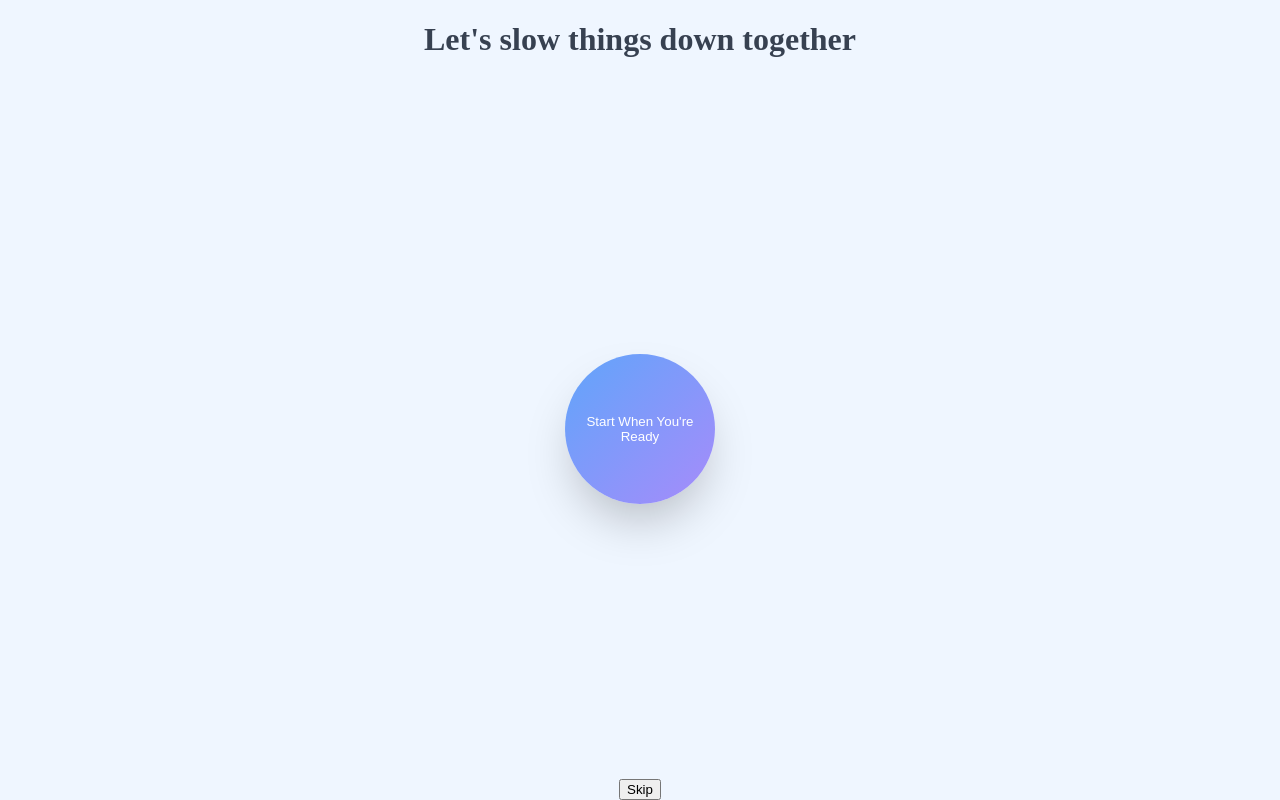
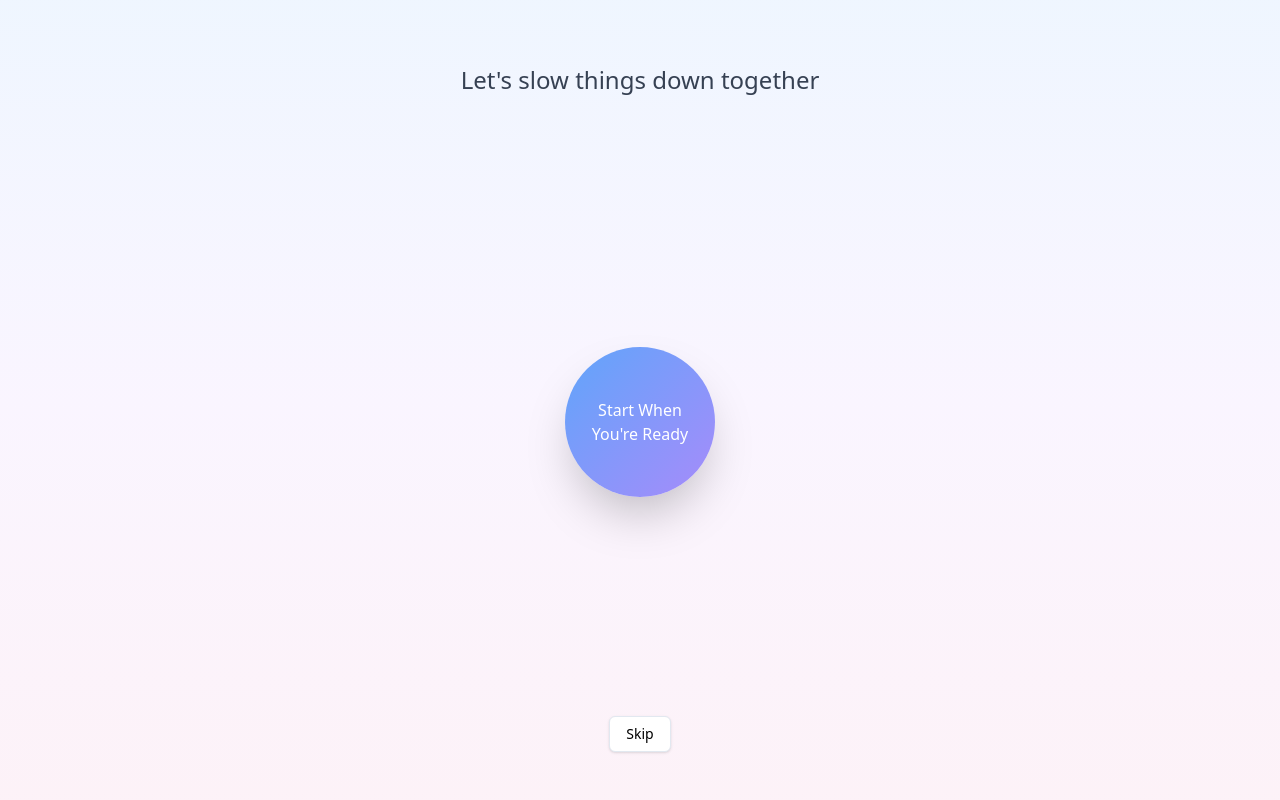
Before and after one commit to travissaylor/here-with-you, a Next.js app: page / in a window 1280 px wide. Built offline with nearby package versions, Linux system fonts and the light colour scheme.

Commit message:
Add shadcn, use button component, and fix breathing

```diff
--- a/src/components/ui/BreathingCircle.tsx
+++ b/src/components/features/BreathingCircle.tsx
@@ -47,16 +47,11 @@
   return (
     <div className="relative flex items-center justify-center w-full min-h-[400px]">
       {!isAnimating ? (
-        // <button
-        //   onClick={handleStart}
-        //   className="px-12 py-5 text-xl font-light text-gray-700 bg-white/90 backdrop-blur-sm rounded-full hover:bg-white transition-all shadow-md hover:shadow-lg active:scale-95"
-        // >
-        //   Start when you&apos;re ready
-        // </button>
         <button
           className="flex justify-center items-center"
           onClick={handleStart}
           style={{
+            padding: '20px',
             color: 'white',
             border: 0,
             width: '150px',
--- a/src/components/screens/GroundingScreen.tsx
+++ b/src/components/screens/GroundingScreen.tsx
@@ -1,7 +1,8 @@
 'use client';
 
 import { useState } from 'react';
-import BreathingCircle from '@/components/ui/BreathingCircle';
+import BreathingCircle from '@/components/features/BreathingCircle';
+import { Button } from '../ui/button';
 
 interface GroundingScreenProps {
   onComplete?: () => void;
@@ -36,12 +37,12 @@
 
       {showSkip && (
         <div className="pb-12 text-center">
-          <button
+          <Button
             onClick={handleSkip}
-            className="px-6 py-2 text-gray-600 hover:text-gray-800 transition-colors text-base font-light"
+            variant="outline"
           >
             Skip
-          </button>
+          </Button>
         </div>
       )}
     </div>
--- /dev/null
+++ b/src/components/ui/button.tsx
@@ -0,0 +1,57 @@
+import * as React from "react"
+import { Slot } from "@radix-ui/react-slot"
+import { cva, type VariantProps } from "class-variance-authority"
+
+import { cn } from "@/lib/utils"
+
+const buttonVariants = cva(
+  "inline-flex items-center justify-center gap-2 whitespace-nowrap rounded-md text-sm font-medium transition-colors focus-visible:outline-none focus-visible:ring-1 focus-visible:ring-ring disabled:pointer-events-none disabled:opacity-50 [&_svg]:pointer-events-none [&_svg]:size-4 [&_svg]:shrink-0",
+  {
+    variants: {
+      variant: {
+        default:
+          "bg-primary text-primary-foreground shadow hover:bg-primary/90",
+        destructive:
+          "bg-destructive text-destructive-foreground shadow-sm hover:bg-destructive/90",
+        outline:
+          "border border-input bg-background shadow-sm hover:bg-accent hover:text-accent-foreground",
+        secondary:
+          "bg-secondary text-secondary-foreground shadow-sm hover:bg-secondary/80",
+        ghost: "hover:bg-accent hover:text-accent-foreground",
+        link: "text-primary underline-offset-4 hover:underline",
+      },
+      size: {
+        default: "h-9 px-4 py-2",
+        sm: "h-8 rounded-md px-3 text-xs",
+        lg: "h-10 rounded-md px-8",
+        icon: "h-9 w-9",
+      },
+    },
+    defaultVariants: {
+      variant: "default",
+      size: "default",
+    },
+  }
+)
+
+export interface ButtonProps
+  extends React.ButtonHTMLAttributes<HTMLButtonElement>,
+    VariantProps<typeof buttonVariants> {
+  asChild?: boolean
+}
+
+const Button = React.forwardRef<HTMLButtonElement, ButtonProps>(
+  ({ className, variant, size, asChild = false, ...props }, ref) => {
+    const Comp = asChild ? Slot : "button"
+    return (
+      <Comp
+        className={cn(buttonVariants({ variant, size, className }))}
+        ref={ref}
+        {...props}
+      />
+    )
+  }
+)
+Button.displayName = "Button"
+
+export { Button, buttonVariants }
--- a/src/lib/utils.ts
+++ b/src/lib/utils.ts
@@ -2,6 +2,8 @@
  * Utility functions for Here With You
  */
 
+import { clsx, type ClassValue } from "clsx";
+import { twMerge } from "tailwind-merge";
 import type { Message, Contributor } from './types';
 
 /**
@@ -40,8 +42,8 @@
 }
 
 /**
- * Classname utility for conditional classes
+ * Classname utility for conditional classes with Tailwind merge
  */
-export function cn(...classes: (string | boolean | undefined | null)[]): string {
-  return classes.filter(Boolean).join(' ');
+export function cn(...inputs: ClassValue[]): string {
+  return twMerge(clsx(inputs));
 }
--- a/src/styles/globals.css
+++ b/src/styles/globals.css
@@ -1,16 +1,62 @@
-@tailwind base;
-@tailwind components;
-@tailwind utilities;
+@import "tailwindcss";
 
-:root {
-  --foreground-rgb: 55, 65, 81;
-  --background-start-rgb: 239, 246, 255;
-  --background-end-rgb: 252, 231, 243;
+@theme {
+  --color-border: hsl(214.3 31.8% 91.4%);
+  --color-input: hsl(214.3 31.8% 91.4%);
+  --color-ring: hsl(222.2 84% 4.9%);
+  --color-background: hsl(0 0% 100%);
+  --color-foreground: hsl(222.2 84% 4.9%);
+  --color-primary: hsl(222.2 47.4% 11.2%);
+  --color-primary-foreground: hsl(210 40% 98%);
+  --color-secondary: hsl(210 40% 96.1%);
+  --color-secondary-foreground: hsl(222.2 47.4% 11.2%);
+  --color-destructive: hsl(0 84.2% 60.2%);
+  --color-destructive-foreground: hsl(210 40% 98%);
+  --color-muted: hsl(210 40% 96.1%);
+  --color-muted-foreground: hsl(215.4 16.3% 46.9%);
+  --color-accent: hsl(210 40% 96.1%);
+  --color-accent-foreground: hsl(222.2 47.4% 11.2%);
+  --color-popover: hsl(0 0% 100%);
+  --color-popover-foreground: hsl(222.2 84% 4.9%);
+  --color-card: hsl(0 0% 100%);
+  --color-card-foreground: hsl(222.2 84% 4.9%);
+
+  --radius-lg: 0.5rem;
+  --radius-md: calc(0.5rem - 2px);
+  --radius-sm: calc(0.5rem - 4px);
+}
+
+@layer base {
+  :root {
+    --foreground-rgb: 55, 65, 81;
+    --background-start-rgb: 239, 246, 255;
+    --background-end-rgb: 252, 231, 243;
+  }
+
+  .dark {
+    --color-background: hsl(222.2 84% 4.9%);
+    --color-foreground: hsl(210 40% 98%);
+    --color-card: hsl(222.2 84% 4.9%);
+    --color-card-foreground: hsl(210 40% 98%);
+    --color-popover: hsl(222.2 84% 4.9%);
+    --color-popover-foreground: hsl(210 40% 98%);
+    --color-primary: hsl(210 40% 98%);
+    --color-primary-foreground: hsl(222.2 47.4% 11.2%);
+    --color-secondary: hsl(217.2 32.6% 17.5%);
+    --color-secondary-foreground: hsl(210 40% 98%);
+    --color-muted: hsl(217.2 32.6% 17.5%);
+    --color-muted-foreground: hsl(215 20.2% 65.1%);
+    --color-accent: hsl(217.2 32.6% 17.5%);
+    --color-accent-foreground: hsl(210 40% 98%);
+    --color-destructive: hsl(0 62.8% 30.6%);
+    --color-destructive-foreground: hsl(210 40% 98%);
+    --color-border: hsl(217.2 32.6% 17.5%);
+    --color-input: hsl(217.2 32.6% 17.5%);
+    --color-ring: hsl(212.7 26.8% 83.9%);
+  }
 }
 
 body {
-  color: rgb(var(--foreground-rgb));
-  background: rgb(var(--background-start-rgb));
   margin: 0;
   padding: 0;
   overflow-x: hidden;
--- a/tailwind.config.ts
+++ b/tailwind.config.ts
@@ -1,19 +1,12 @@
 import type { Config } from 'tailwindcss';
 
 const config: Config = {
+  darkMode: 'class',
   content: [
     './src/pages/**/*.{js,ts,jsx,tsx,mdx}',
     './src/components/**/*.{js,ts,jsx,tsx,mdx}',
-    './app/**/*.{js,ts,jsx,tsx,mdx}',
+    './src/app/**/*.{js,ts,jsx,tsx,mdx}',
   ],
-  theme: {
-    extend: {
-      colors: {
-        // Custom colors for mobile-first design will go here
-      },
-    },
-  },
-  plugins: [],
 };
 
 export default config;
--- a/tsconfig.json
+++ b/tsconfig.json
@@ -25,9 +25,6 @@
     "paths": {
       "@/*": [
         "./src/*"
-      ],
-      "@/app/*": [
-        "./app/*"
       ]
     },
     "target": "ES2017"
```
Also changed, not shown: package.json (+6 -1 lines), components.json (added), src/app/layout.tsx (renamed from app/layout.tsx), src/app/page.tsx (renamed from app/page.tsx), 1 other file (tests, documents, lock files or other folders).
